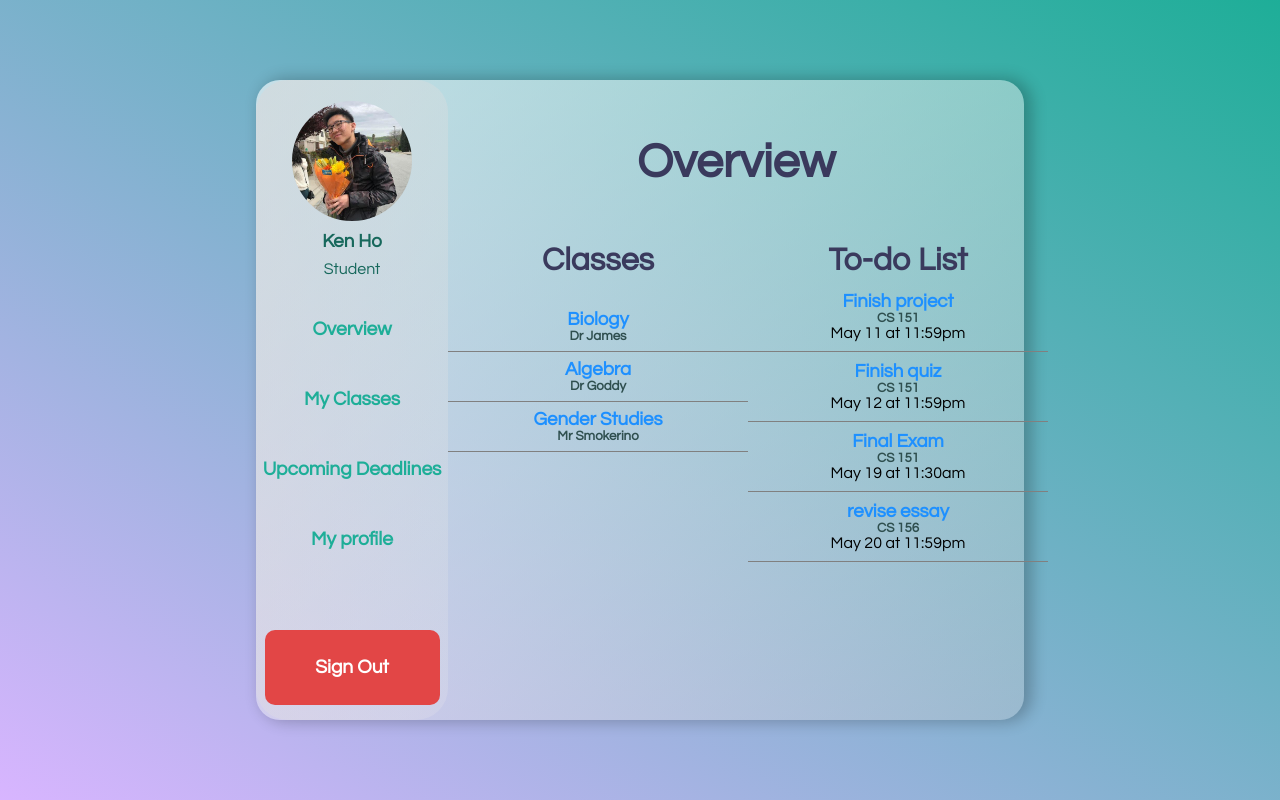
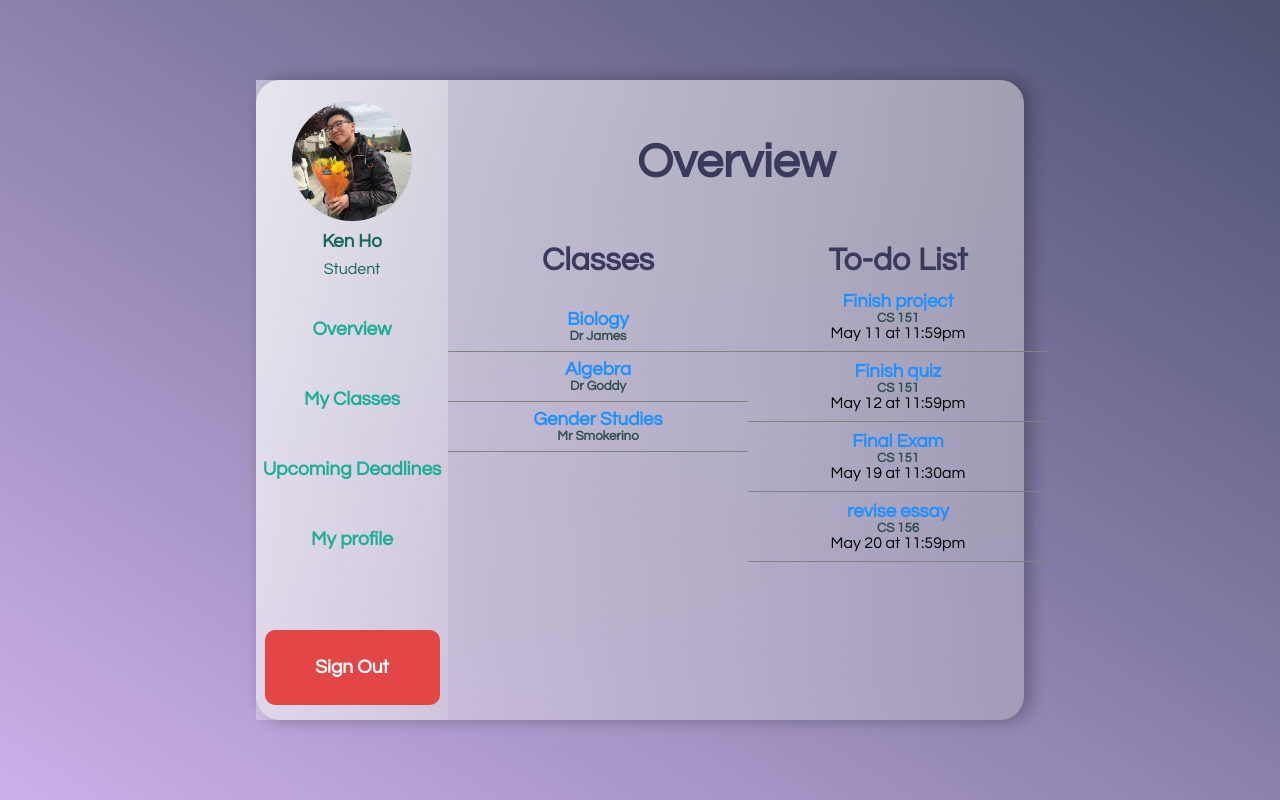
Before and after one commit to navsharad/Study-Buddy, a React (Create React App) app in the folder client/: page / in a window 1280 px wide. Built offline with nearby package versions, Linux system fonts and the light colour scheme.

Commit message:
changed background gradient color and removed border radius for dashboard

```diff
--- a/client/src/Pages/UserProfile/userProfile.css
+++ b/client/src/Pages/UserProfile/userProfile.css
@@ -11,7 +11,7 @@
 /* background styling */
 .main {
     min-height: 100vh;
-    background: linear-gradient(to right top, #D8B5FF, #1EAE98);
+    background: linear-gradient(to right top, #cbb0e9, #4c5270);
     display: flex;
     align-items: center;
     justify-content: center;
@@ -36,9 +36,9 @@
     justify-content: space-around;
     align-items: center;
     width: 25%;
-    background: linear-gradient(to right bottom, rgba(218, 215, 215, 0.5), rgba(238, 237, 237, 0.2));
+    background: linear-gradient(to right bottom, rgba(255, 255, 255, 0.5), rgba(238, 237, 237, 0.2));
     overflow: hidden;
-    border-radius: 2rem;
+
 }
 
 .user {
```
